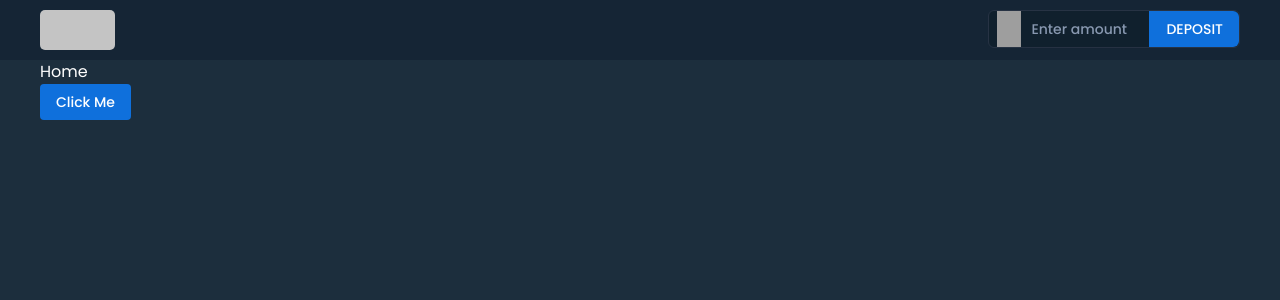
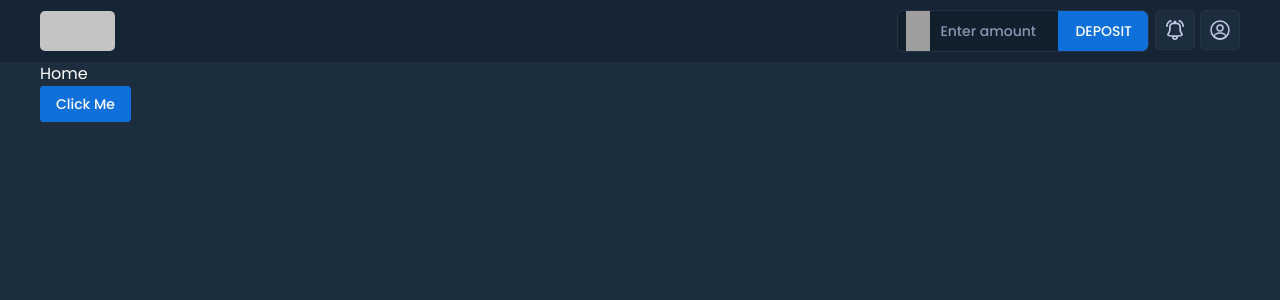
Before and after one commit to kghildial/casino-demo-nextjs, a Next.js app: page / in a window 1280 px wide. Shown: the top 300 px of the page. Built offline with nearby package versions, Linux system fonts and the light colour scheme; grey boxes are pictures that could not be loaded.

Commit message:
feat(ui): add header icons

```diff
--- a/src/components/Icon/Dynamic.tsx
+++ b/src/components/Icon/Dynamic.tsx
@@ -4,10 +4,11 @@ import { type FC as ReactFC } from 'react';
 import Image from 'next/image';
 
 import { IDynamicIcon } from './Icon.types';
+import { cn } from '@/lib/utils';
 
 const DynamicIcon: ReactFC<IDynamicIcon> = ({ src, width, height, alt, onClick, className }) => {
   return (
-    <div className={className} onClick={onClick}>
+    <div className={cn('cursor-pointer', className)} onClick={onClick}>
       <Image src={src} width={width} height={height} alt={alt} />
     </div>
   );
--- a/src/widgets/Header/Deposit.tsx
+++ b/src/widgets/Header/Deposit.tsx
@@ -19,13 +19,13 @@ const Deposit = () => {
     >
       <NxtImg src={DollorIcon} width={24} height={24} alt="$" />
       <Currency
-        className="w-32 rounded-none py-3 pr-4 pl-2.5"
+        className="h-10 w-32 rounded-none py-3 pr-4 pl-2.5"
         placeholder="Enter amount"
         onChange={value => {
           console.log(value);
         }}
       />
-      <Button className="rounded-l-none rounded-r-md border-l border-l-transparent hover:border-l-border">
+      <Button className="h-10 rounded-l-none rounded-r-md border-l border-l-transparent hover:border-l-border">
         DEPOSIT
       </Button>
     </form>
--- /dev/null
+++ b/src/widgets/Header/Icons.tsx
@@ -0,0 +1,29 @@
+'use client';
+import { DynamicIcon } from '@/components/Icon/';
+
+import BellIcon from '@/assets/icons/Bell.svg';
+import ProfileIcon from '@/assets/icons/Profile.svg';
+
+const Icons = () => {
+  return (
+    <div className="flex gap-x-[5px]">
+      {[
+        { name: 'BellIcon', src: BellIcon },
+        { name: 'ProfileIcon', src: ProfileIcon },
+      ].map(({ name, src }) => (
+        <DynamicIcon
+          key={name}
+          src={src}
+          width={40}
+          height={40}
+          alt={name}
+          onClick={() => {
+            alert(`${name} clicked!`);
+          }}
+        />
+      ))}
+    </div>
+  );
+};
+
+export default Icons;
--- a/src/widgets/Header/index.tsx
+++ b/src/widgets/Header/index.tsx
@@ -1,5 +1,6 @@
 import NxtImg from 'next/image';
 
+import Icons from './Icons';
 import Deposit from './Deposit';
 import LayoutWrapper from '@/components/LayoutWrapper';
 
@@ -10,7 +11,10 @@ const Header = () => {
     <header className="bg-secondary text-foreground">
       <LayoutWrapper className="flex w-full justify-between py-2.5">
         <NxtImg src={MainLogo} width={75} height={40} alt="main_logo" />
-        <Deposit />
+        <div className="flex gap-1.5">
+          <Deposit />
+          <Icons />
+        </div>
       </LayoutWrapper>
     </header>
   );
```
Also changed, not shown: src/assets/icons/Bell.svg (added), src/assets/icons/Profile.svg (added).
